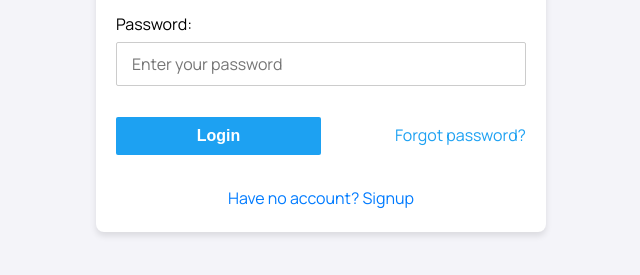
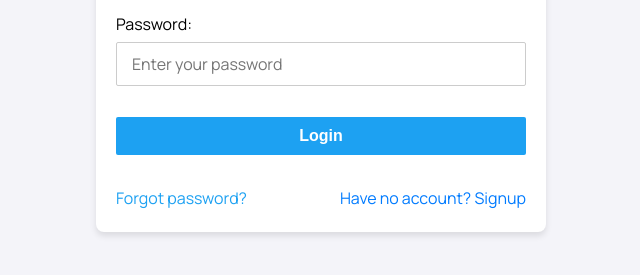
Before and after one commit to wachira-samuel/Week-3-Challenge, a plain HTML site: page login.html in a window 1280 px wide. Shown: the part 367-642 px from the top of the page, without its empty margins (319-959 px from the left). Drawn offline with Linux system fonts and the light colour scheme.

Commit message:
fix layout

```diff
--- a/login.html
+++ b/login.html
@@ -1,4 +1,5 @@
 <html lang="en">
+
 <head>
     <meta charset="UTF-8">
     <meta name="viewport" content="width=device-width, initial-scale=1.0">
@@ -7,6 +8,7 @@
     <link rel="stylesheet" href="main.css">
 
 </head>
+
 <body>
     <div class="form-wrapper">
         <div class="form-container">
@@ -18,16 +20,13 @@
                 </div>
                 <div class="form-group">
                     <label for="login-password">Password:</label>
-                <input type="password" id="login-password" name="password"
-                placeholder="Enter your password">
+                    <input type="password" id="login-password" name="password" placeholder="Enter your password">
                 </div>
-            <div style="display: flex; gap: 2rem; align-items: center; justify-content: space-between;">
-            <button type="submit" class="btn btn-primary m-y-1" style="width:50%">Login</button>
+                <button type="submit" class="btn btn-primary m-y-1">Login</button>
+            </form>
+            <div class="link" style="display: flex; flex-direction: row; justify-content: space-between;gap: 2rem;
+            align-items: center;">
                 <a href="forgot-password.html" style="color:var(--primary-color)">Forgot password?</a>
-        </div>
-        </form>
-        <div class="link">
-
                 <a href="register.html">Have no account? Signup</a>
             </div>
         </div>
@@ -36,9 +35,11 @@
     <script>
         document.getElementById('login-form').addEventListener('click', loginUser)
 
-    async function loginUser(event){
+        async function loginUser(event) {
             event.preventDefault()
+            alert("login")
         }
     </script>
 </body>
+
 </html>
```
Lines whose indentation alone changed are shown as unchanged.
